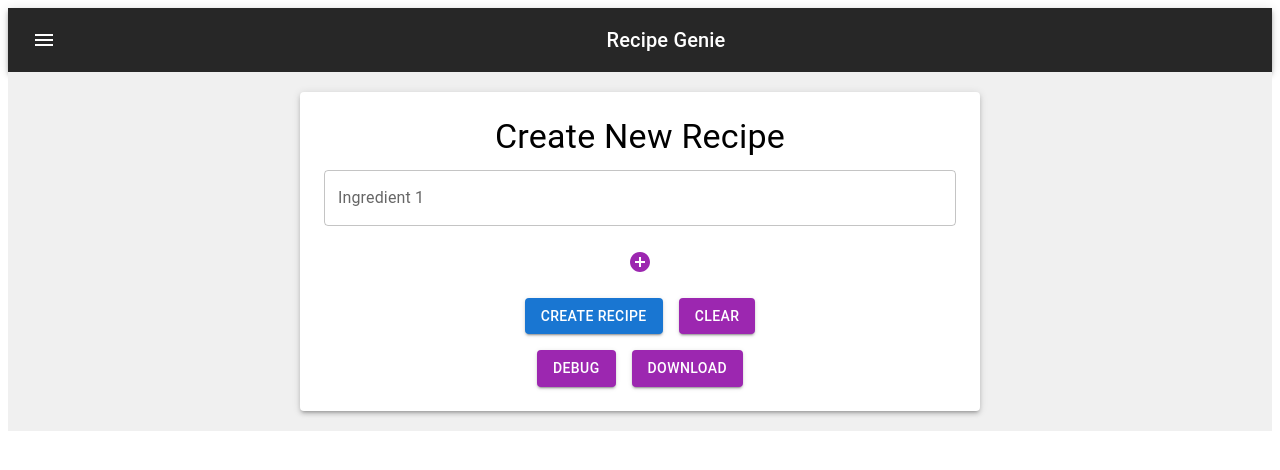
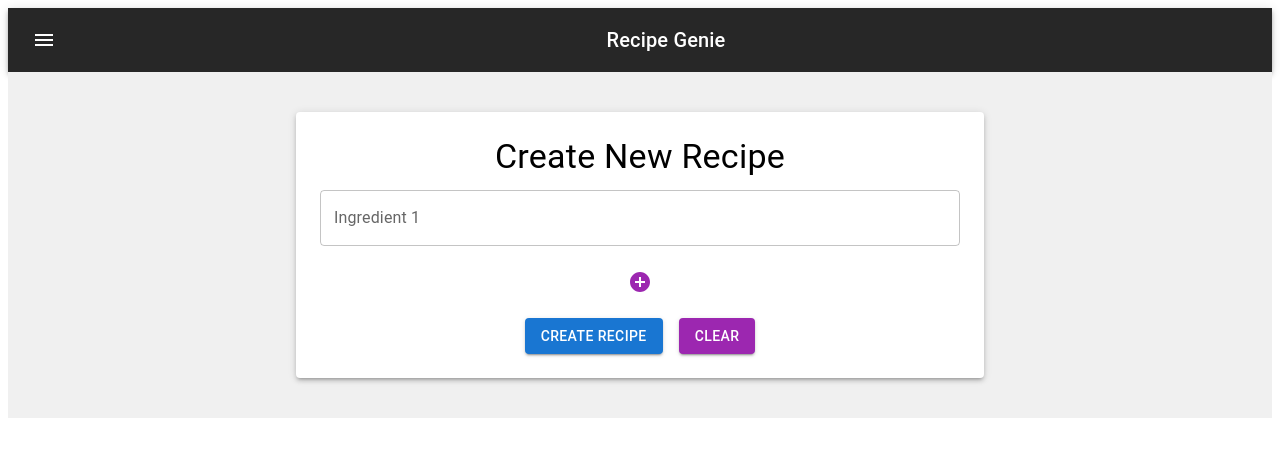
Before and after one commit to QuantumCompiler/Recipe-Genie, a React (Create React App) app in the folder recipe-genie/: page /create-recipe in a window 1280 px wide. Shown: the top 470 px of the page. Built offline with nearby package versions, Linux system fonts and the light colour scheme.

Commit message:
Create New Recipe Update - Created Methods And Components To Display Contents From Input

```diff
--- a/recipe-genie/src/JS/Components/CreateNewRecipe.js
+++ b/recipe-genie/src/JS/Components/CreateNewRecipe.js
@@ -1,62 +1,26 @@
-import { Box, Button, Typography, FormControl, TextField, IconButton } from '@mui/material';
+import { Box, Button, Card, CardMedia, CardContent, CardActions, Grid, Typography, FormControl, TextField, IconButton } from '@mui/material';
 import React, { useState, useEffect, useCallback } from 'react';
 import DeleteIcon from '@mui/icons-material/Delete';
 import AddCircle from '@mui/icons-material/AddCircle';
 
-// {
-//     "id": 514472,
-//     "title": "Almost Too Easy Honey Mustard Salmon",
-//     "image": "https://img.spoonacular.com/recipes/514472-312x231.jpg",
-//     "imageType": "jpg",
-//     "usedIngredientCount": 2,
-//     "missedIngredientCount": 1,
-//     "missedIngredients": [
-//       {
-//         "id": 1022024,
-//         "amount": 2,
-//         "unit": "tbsp",
-//         "unitLong": "tablespoons",
-//         "unitShort": "Tbsp",
-//         "aisle": "Spices and Seasonings",
-//         "name": "brown mustard",
-//         "original": "2 tbsp. brown mustard",
-//         "originalName": "brown mustard",
-//         "meta": [],
-//         "image": "https://img.spoonacular.com/ingredients_100x100/mustard-seeds.png"
-//       }
-//     ],
-//     "usedIngredients": [
-//       {
-//         "id": 19296,
-//         "amount": 2,
-//         "unit": "tbsp",
-//         "unitLong": "tablespoons",
-//         "unitShort": "Tbsp",
-//         "aisle": "Nut butters, Jams, and Honey",
-//         "name": "honey",
-//         "original": "2 tbsp. honey",
-//         "originalName": "honey",
-//         "meta": [],
-//         "image": "https://img.spoonacular.com/ingredients_100x100/honey.png"
-//       },
-//       {
-//         "id": 10115076,
-//         "amount": 4,
-//         "unit": "fillet",
-//         "unitLong": "fillets",
-//         "unitShort": "fillet",
-//         "aisle": "Seafood",
-//         "name": "salmon",
-//         "original": "4 salmon fillets",
-//         "originalName": "salmon fillets",
-//         "meta": [],
-//         "image": "https://img.spoonacular.com/ingredients_100x100/salmon.png"
-//       }
-//     ],
-//     "unusedIngredients": [],
-//     "likes": 51
-//   },
-
+/*  Ingredient - A class to store ingredient information
+    Inputs:
+        ingredient: An object containing the ingredient information
+    Properties:
+        ID: The ID of the ingredient
+        Amount: The amount of the ingredient
+        Unit: The unit of the ingredient
+        UnitLong: The long unit of the ingredient
+        UnitShort: The short unit of the ingredient
+        Aisle: The aisle of the ingredient
+        Name: The name of the ingredient
+        Original: The original ingredient string
+        OriginalName: The original name of the ingredient
+        Meta: The meta information of the ingredient
+        Image: The URL of the ingredient image
+    Methods:
+        None
+*/
 class Ingredient {
     constructor(ingredient) {
         this.ID = ingredient.id;
@@ -73,6 +37,24 @@ class Ingredient {
     }
 }
 
+/*  Recipe - A class to store recipe information
+    Inputs:
+        recipeInfo: An object containing the recipe information
+    Properties:
+        ID: The ID of the recipe
+        Title: The title of the recipe
+        Image: The URL of the recipe image
+        ImageType: The type of image
+        UsedIngredientCount: The number of used ingredients
+        MissedIngredientCount: The number of missing ingredients
+        MissedIngredients: An array of missing ingredients
+        UsedIngredients: An array of used ingredients
+        UnusedIngredients: An array of unused ingredients
+        Likes: The number of likes for the recipe
+    Methods:
+        ShowUsedIngredientsNames: A function to display the names of the used ingredients
+        ShowMissingIngredientsNames: A function to display the names of the missing ingredients
+*/
 class Recipe {
     constructor(recipeInfo) {
         this.ID = recipeInfo.id;
@@ -94,6 +76,175 @@ class Recipe {
             this.UnusedIngredients.push(new Ingredient(recipeInfo.unusedIngredients[i]));
         }
         this.Likes = recipeInfo.likes;
+    }
+
+    /*  ShowUsedIngredientsNames - A function to display the names of the used ingredients
+        Inputs:
+            None
+        Algorithm:
+            * Create a string to store the names of the used ingredients
+            * Loop over the used ingredients and append the names to the string
+            * Return the string
+        Return:
+            A string containing the names of the used ingredients
+    */
+    ShowUsedIngredientsNames() {
+        var used = '';
+        for (let i = 0; i < this.UsedIngredientCount; i++) {
+            if (i < this.UsedIngredientCount - 1) {
+                used += this.UsedIngredients[i].Name + ", ";
+            }
+            else {
+                used += this.UsedIngredients[i].Name + ".";
+            }
+        }
+        return used;
+    }
+
+    /*  ShowMissingIngredientsNames - A function to display the names of the missing ingredients
+        Inputs:
+            None
+        Algorithm:
+            * Create a string to store the names of the missing ingredients
+            * Loop over the missed ingredients and append the names to the string
+            * Return the string
+        Return:
+            A string containing the names of the missing ingredients
+    */
+    ShowMissingIngredientsNames() {
+        var missing = '';
+        for (let i = 0; i < this.MissedIngredientCount; i++) {
+            if (i < this.MissedIngredientCount - 1) {
+                missing += this.MissedIngredients[i].Name + ", ";
+            }
+            else {
+                missing += this.MissedIngredients[i].Name + ".";
+            }
+        }
+        return missing;
+    }
+}
+
+/*  RecipeCards - A class component to display recipe cards
+    Inputs:
+        None
+    Algorithm:
+        * Retrieve the most recent recipe data from local storage
+        * Call the convertAPIResults function to convert the data to Recipe objects
+        * Render a card for each Recipe object
+    Return:
+        A list of cards containing the recipe information
+*/
+class RecipeCards extends React.Component {
+    constructor(props) {
+        super(props);
+        this.state = {
+            recipes: []
+        };
+    }
+    /*  convertAPIResults - A function to convert the results from the spoonacular API to Recipe objects
+        Inputs:
+            None
+        Algorithm:
+            * Retrieve the recipe data from local storage
+            * Convert the data to JSON
+            * Create an array of Recipe objects from the JSON data
+        Return:
+            An array of Recipe objects
+    */
+    convertAPIResults() {
+        // Retrieve Recipe
+        const stored = localStorage.getItem('NewRecipe');
+        // Convert To JSON
+        const storedJSON = JSON.parse(stored);
+        // Create Recipes Array And Append
+        const recipes = [];
+        for (let i = 0; i < storedJSON.length; i++) {
+            recipes.push(new Recipe(storedJSON[i]));
+        }
+        return recipes;
+    }
+
+    /*  componentDidMount - A lifecycle method that runs after the component has mounted
+        Inputs:
+            None
+        Algorithm:
+            * Set the state of the component to contain the converted API results
+        Return:
+            Updates the state of the component with the converted API results
+    */
+    componentDidMount() {
+        this.setState({
+            recipes: this.convertAPIResults()
+        });
+    }
+
+    /*  render - A function to render the component
+        Inputs:
+            None
+        Algorithm:
+            * Map over the recipes array and render a card for each Recipe object
+        Return:
+            A list of cards containing the recipe information
+    */
+    render() {
+        return (
+            <div>
+                {this.state.recipes.map((recipe, index) => (
+                    <Card key={index}
+                        sx={{
+                            margin: 2,
+                            width: `${window.innerWidth / 2}px`,
+                        }}
+                    >
+                        {/* Title Of Recipe */}
+                        <CardContent>
+                            <Typography
+                                gutterBottom variant="h5"
+                                component="div"
+                                align='center'
+                            >
+                                {recipe.Title} - {recipe.Likes} Likes
+                            </Typography>
+                        </CardContent>
+                        {/* Image Of Recipe */}
+                        <div
+                            style={{display: 'flex', justifyContent: 'center', alignItems: 'center'}}
+                        >
+                            <CardMedia
+                                component="img"
+                                style={{height: '200px', width: '500px', objectFit: 'contain'}}
+                                image={recipe.Image}
+                                alt={recipe.Title}
+                            />
+                        </div>
+                        {/* Content Of Recipe */}
+                        <CardContent>
+                            {/* Used Ingredients (Ingredients You Already Have) */}
+                            <Typography
+                                gutterBottom variant='p'
+                                component="div"
+                            >
+                                Ingredients You Already Have: {recipe.UsedIngredientCount} - {' '}
+                                <span style={{ color: 'blue'}}>
+                                    {recipe.ShowUsedIngredientsNames()}
+                                </span>
+                            </Typography>
+                            {/* Missing Ingredients (Ingredients You Are Missing) */}
+                            <Typography
+                                gutterBottom variant='p'
+                                component='div'
+                            >
+                                Ingredients You Are Missing: {recipe.MissedIngredientCount} - {' '}
+                                <span style={{ color: 'red'}}>
+                                    {recipe.ShowMissingIngredientsNames()}
+                                </span>
+                            </Typography>
+                        </CardContent>
+                    </Card>
+                ))}
+            </div>
+        );
     }
 }
 
@@ -120,6 +271,7 @@ export default function CreateRecipe() {
     const [inputs, setInputs] = useState([{ value: '' }]);
     const [focusedIndex, setFocusedIndex] = useState(null);
     const [deleteIndex, setDeleteIndex] = useState(null);
+    const [showCards, setShowCards] = useState(false);
 
     /*  addInput - A function to add a new input to the inputs array
         Inputs:
@@ -132,6 +284,10 @@ export default function CreateRecipe() {
     function addInput() {
         setInputs([...inputs, { value: '' }]);
     };
+
+    function toggleCards() {
+        setShowCards(!showCards);
+    }
 
     /*  deleteInput - A function to delete an input from the inputs array
         Inputs:
@@ -162,6 +318,7 @@ export default function CreateRecipe() {
     */
     function deleteAllInputs() {
         setInputs([{ value: ''}]);
+        setShowCards(false);
     }
 
     /*  inputChange - A function to update the value of an input in the inputs array
@@ -243,7 +400,8 @@ export default function CreateRecipe() {
         Return:
             Logs the current state of the inputs array
     */
-    function submit(event) {
+    async function submit(event) {
+        localStorage.clear();
         event.preventDefault();
         var ingredients = '';
         for (let i = 0; i < inputs.length; i++) {
@@ -254,46 +412,8 @@ export default function CreateRecipe() {
                 ingredients += inputs[i].value;
             }
         }
-        getRecipesByIngredients(ingredients, 10, 1, true);
-    }
-
-    function convertAPIResults() {
-        // Retrieve Recipe
-        const stored = localStorage.getItem('NewRecipe');
-        // Convert To JSON
-        const storedJSON = JSON.parse(stored);
-        // Create Recipes Array And Append
-        const recipes = [];
-        for (let i = 0; i < storedJSON.length; i++) {
-            recipes.push(new Recipe(storedJSON[i]));
-        }
-        return recipes;
-    }
-
-    function downloadRecipe() {
-        // Retrieve the item from local storage
-        const recipeData = localStorage.getItem('NewRecipe');
-        if (!recipeData) {
-            console.error('No recipe found in local storage.');
-            return;
-        }
-
-        // Convert the data into a Blob
-        const blob = new Blob([recipeData], { type: 'application/json' });
-
-        // Create a URL for the Blob
-        const url = URL.createObjectURL(blob);
-
-        // Create a temporary anchor (`<a>`) element and trigger the download
-        const a = document.createElement('a');
-        a.href = url;
-        a.download = 'NewRecipe.json'; // Specify the file name for download
-        document.body.appendChild(a); // Append the anchor to the body
-        a.click(); // Simulate a click on the anchor to trigger the download
-
-        // Clean up by revoking the Blob URL and removing the temporary anchor
-        URL.revokeObjectURL(url);
-        document.body.removeChild(a);
+        await getRecipesByIngredients(ingredients, 10, 1, true);
+        toggleCards();
     }
 
     /*  useEffect hook:
@@ -310,13 +430,15 @@ export default function CreateRecipe() {
     */
     return (
         // Container for current screen
-        <Box
+        <Grid
             sx={{
                 display: 'flex',
+                flexDirection: 'column',
                 justifyContent: 'center',
                 backgroundColor: '#f0f0f0',
-                paddingTop: '20px',
-                paddingBottom: '20px',
+                alignItems: 'center',
+                pt: 5,
+                pb: 5,
             }}
         >
             {/* The Box component is used to create a container for the form */}
@@ -324,7 +446,7 @@ export default function CreateRecipe() {
                 component="form"
                 onSubmit={submit}
                 sx={{
-                    width: '50%',
+                    width: `${window.innerWidth / 2}px`,
                     bgcolor: 'white',
                     p: 3,
                     borderRadius: 1,
@@ -411,30 +533,9 @@ export default function CreateRecipe() {
                         Clear
                     </Button>
                 </Box>
-                <Box
-                    sx={{
-                        display: 'flex',
-                        justifyContent: 'center',
-                        gap: 2,
-                        mt: 2,
-                    }}
-                >
-                    <Button
-                        color='secondary'
-                        variant='contained'
-                        onClick={convertAPIResults}
-                    >
-                        Debug
-                    </Button>
-                    <Button
-                        color='secondary'
-                        variant='contained'
-                        onClick={downloadRecipe}
-                    >
-                        Download
-                    </Button>
-                </Box>
             </Box>
-        </Box>
+            {/* Recipe Cards */}
+            {showCards && <RecipeCards />}
+        </Grid>
     );
 }
```
